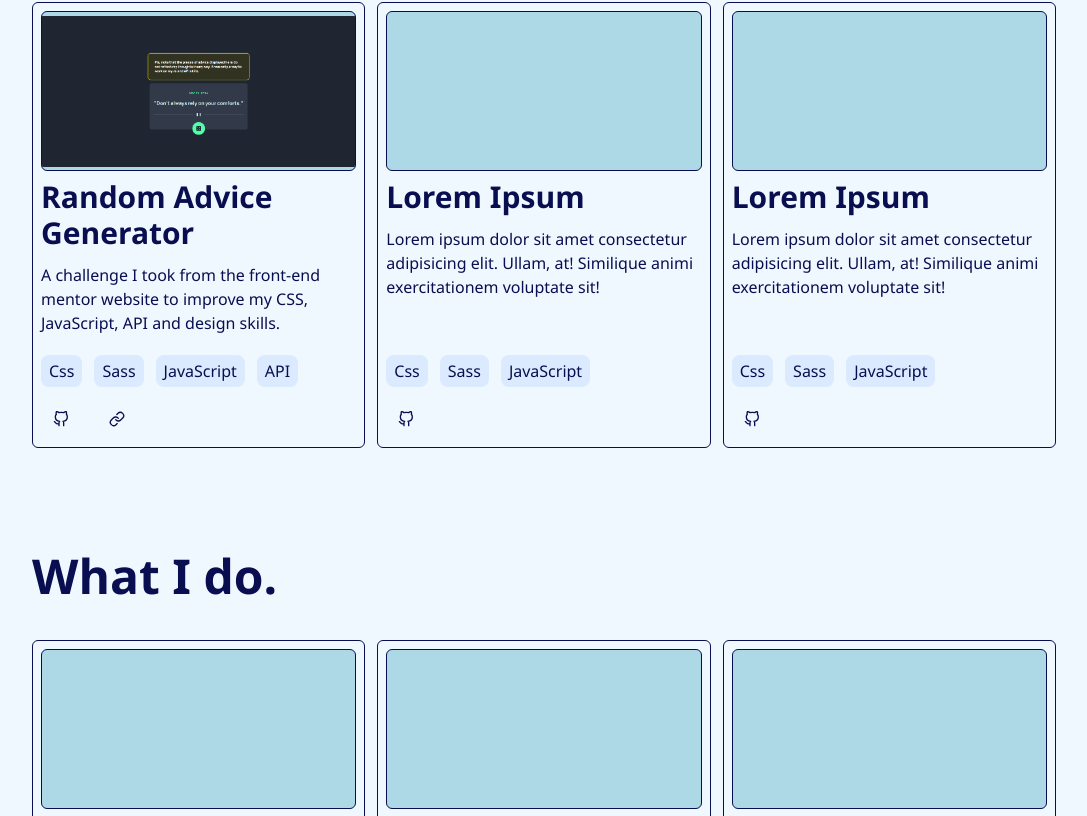
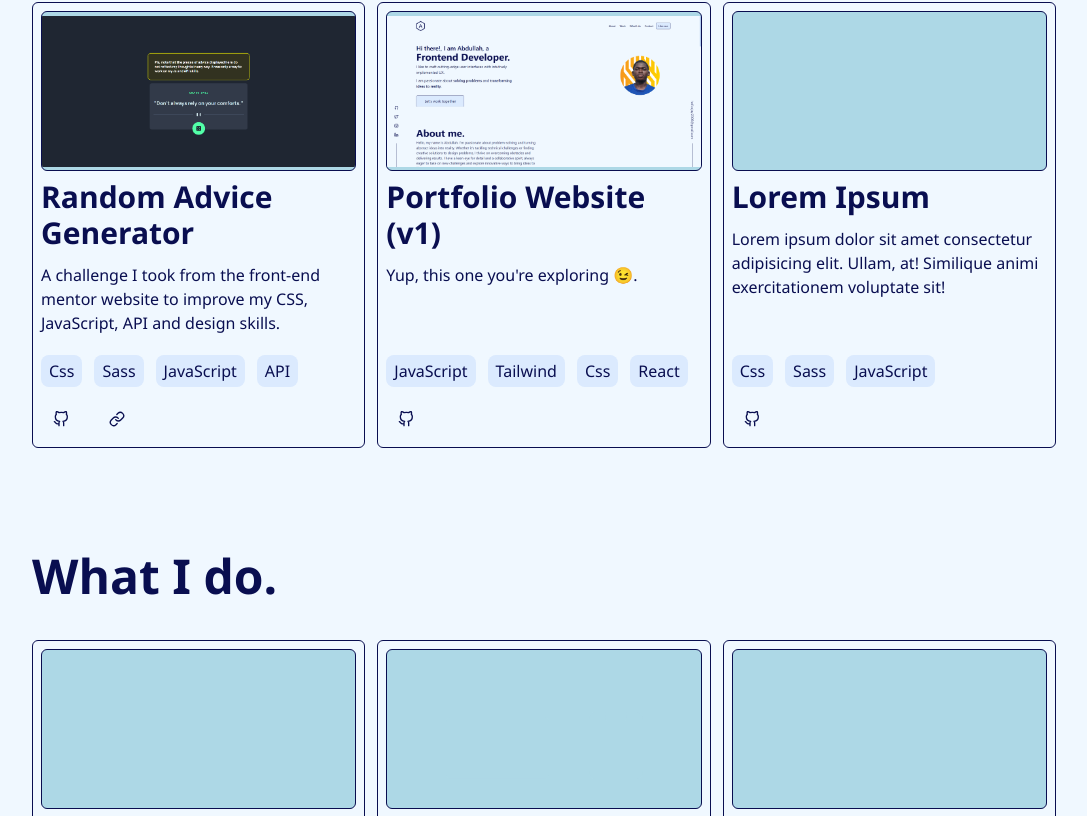
Before and after one commit to AbdullahAjayi/portfolio, a React (Vite) app: page / in a window 1280 px wide. Shown: the part 1741-2557 px from the top of the page, without its empty margins (96-1183 px from the left). Built offline with nearby package versions, Linux system fonts and the light colour scheme.

Commit message:
Added new image

```diff
--- a/src/data/dummy.jsx
+++ b/src/data/dummy.jsx
@@ -2,6 +2,7 @@ import image1 from "../asset/images/image1.png";
 import image2 from "../asset/images/image2.png";
 import image3 from "../asset/images/image3.png";
 import image4 from "../asset/images/image4.png";
+import image5 from "../asset/images/image5.png";
 
 import svg1 from "../asset/svg/svg1.svg";
 import svg2 from "../asset/svg/svg2.svg";
@@ -58,8 +59,8 @@ const about = {
 
 const works = [
   {
+    title: "The css box model",
     image: image1,
-    title: "The css box model",
     caption:
       "A website I created to help newbies understand confusing concept surroudning the css box model such as flex-box, margin, padding and other box elements.",
     alt: "The css box model",
@@ -68,8 +69,8 @@ const works = [
     liveSite: "https://the-css-box-model.vercel.app",
   },
   {
+    title: "GPT3-ai web",
     image: image2,
-    title: "GPT3-ai web",
     caption: "An awesome website I worked on to improve my UI UX skills.",
     alt: "GPT3-ai web",
     tags: ["Css", "BEM", "UI UX", "React"],
@@ -87,8 +88,8 @@ const works = [
     liveSite: "https://minimal-tube.vercel.app",
   },
   {
+    title: "Random Advice Generator",
     image: image4,
-    title: "Random Advice Generator",
     caption:
       "A challenge I took from the front-end mentor website to improve my CSS, JavaScript, API and design skills.",
     alt: "Random Advice generator",
@@ -97,18 +98,17 @@ const works = [
     liveSite: "https://random-advice-generator.vercel.app",
   },
   {
-    image: "",
-    title: "Lorem Ipsum",
-    caption:
-      "Lorem ipsum dolor sit amet consectetur adipisicing elit. Ullam, at! Similique animi exercitationem voluptate sit!",
+    title: "Portfolio Website (v1)",
+    image: image5,
+    caption: "Yup, this one you're exploring 😉.",
     alt: "",
-    tags: ["Css", "Sass", "JavaScript"],
-    githubLink: "https://github.com/AbdullahAjayi",
+    tags: ["JavaScript", "Tailwind", "Css", "React"],
+    githubLink: "https://github.com/AbdullahAjayi/portfolio",
     liveSite: "",
   },
   {
+    title: "Lorem Ipsum",
     image: "",
-    title: "Lorem Ipsum",
     caption:
       "Lorem ipsum dolor sit amet consectetur adipisicing elit. Ullam, at! Similique animi exercitationem voluptate sit!",
     alt: "",
```
Also changed, not shown: src/asset/images/image5.png (added).
